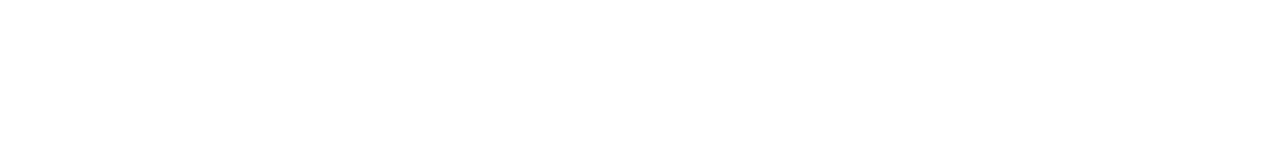
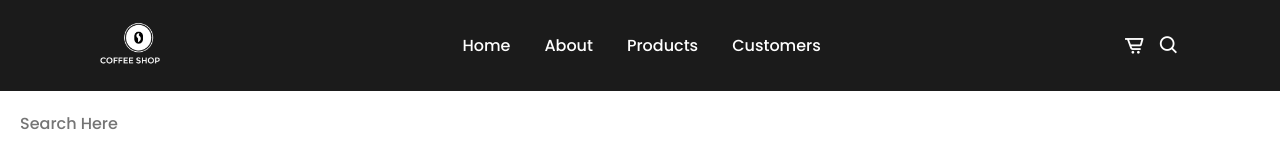
Before and after one commit to LuisRobertoAntunes/Coffee-Shop, a plain HTML site: page index.html in a window 1280 px wide. Drawn offline with nearby package versions, Linux system fonts and the light colour scheme.

Commit message:
Add navigation menu

```diff
--- a/index.html
+++ b/index.html
@@ -1,14 +1,45 @@
 <!DOCTYPE html>
 <html lang="pt-br">
-<head>
-    <meta charset="UTF-8">
-    <meta name="viewport" content="width=device-width, initial-scale=1.0">
-    <link rel="stylesheet" href="style.css">
+  <head>
+    <meta charset="UTF-8" />
+    <meta name="viewport" content="width=device-width, initial-scale=1.0" />
+    <link rel="stylesheet" href="style.css" />
+    <link
+      href="https://unpkg.com/boxicons@2.1.4/css/boxicons.min.css"
+      rel="stylesheet"
+    />
+    <link rel="preconnect" href="https://fonts.googleapis.com" />
+    <link rel="preconnect" href="https://fonts.gstatic.com" crossorigin />
+    <link
+      href="https://fonts.googleapis.com/css2?family=Poppins:wght@200;300;400;500;600;700&display=swap"
+      rel="stylesheet"
+    />
     <title>Coffee Shop</title>
-</head>
-<body>
+  </head>
+  <body>
+    <header>
+        <a href="#" class="logo">
+            <img src="assets/img/logo.png" alt="">
+        </a>
+        <i class='bx bx-menu' id="menu-icon"></i>
+        <ul class="navbar">
+            <li><a href="#home">Home</a></li>
+            <li><a href="#about">About</a></li>
+            <li><a href="#products">Products</a></li>
+            <li><a href="#customers">Customers</a></li>
+        </ul>
+        <div class="header-icon">
+            <i class='bx bx-cart-alt' ></i>
+            <i class='bx bx-search' id="search-icon"></i>
+        </div>
+        <div class="search-box">
+            <input type="search" name="" id="" placeholder="Search Here">
+        </div>
+    </header>
+
+
 
 
     <script src="main.js"></script>
-</body>
+  </body>
 </html>
--- a/style.css
+++ b/style.css
@@ -0,0 +1,93 @@
+* {
+  font-family: "Poppins", sans-serif;
+  margin: 0;
+  padding: 0;
+  box-sizing: border-box;
+  scroll-padding-top: 4rem;
+  scroll-behavior: smooth;
+  list-style: none;
+  text-decoration: none;
+}
+:root {
+  --main-color: #bc9667;
+  --second-color: #edeae3;
+  --text-color: #1b1b1b;
+  --bg-color: #fff;
+}
+img {
+  width: 100%;
+}
+body {
+  color: var(--text-color);
+}
+header {
+  position: fixed;
+  width: 100%;
+  top: 0;
+  left: 0;
+  z-index: 1000;
+  display: flex;
+  justify-content: space-between;
+  align-items: center;
+  padding: 18px 100px;
+  transition: 0.5s linear;
+  background: var(--text-color);
+}
+.logo img {
+  width: 60px;
+}
+.navbar {
+  display: flex;
+}
+.navbar a {
+  padding: 8px 17px;
+  color: var(--bg-color);
+  font-size: 1rem;
+  text-decoration: uppercase;
+  font-weight: 500;
+}
+.navbar a:hover {
+  background: var(--main-color);
+  border-radius: 0.2rem;
+  transition: 0.2s all linear;
+}
+.header-icon {
+  font-size: 22px;
+  cursor: pointer;
+  z-index: 10000;
+  display: flex;
+  column-gap: 0.8rem;
+}
+.header-icon .bx {
+  color: var(--bg-color);
+}
+.header-icon .bx:hover {
+  color: var(--main-color);
+}
+#menu-icon{
+  color: var(--bg-color);
+  font-size: 24px;
+  z-index: 100001;
+  cursor: pointer;
+  display: none;
+}
+.search-box{
+  position: absolute;
+  top: 100%;
+  left: 50%;
+  transform: translate(-50%);
+  background:var(--bg-color);
+  width: 100%;
+}
+.search-box input{
+  padding: 20px;
+  border: none;
+  outline: none;
+  width: 100%;
+  font-size: 1rem;
+  color: var(--main-color);
+}
+.search-box input::placeholder{
+  font-size: 1rem;
+  font-weight: 500;
+}
```
